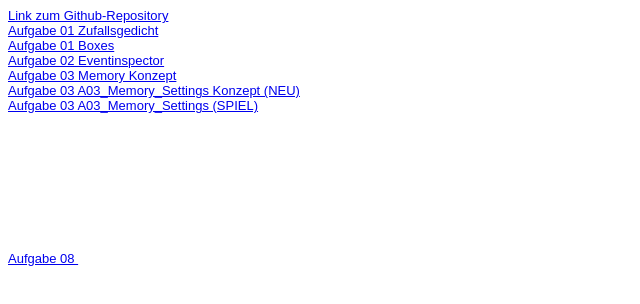
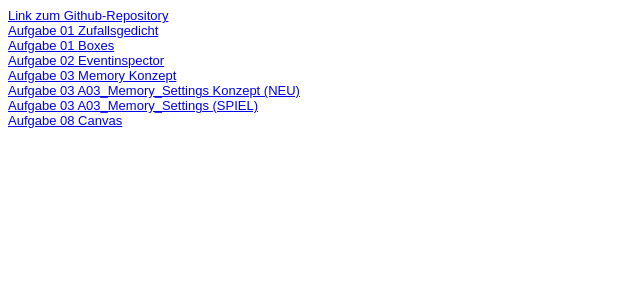
Before and after one commit to TimNees/EIA2-WS2021, a plain HTML site: page Steckbrief/steckbrief.htm in a window 1280 px wide. Shown: the whole page, without its empty margins (0-640 px from the left). Drawn offline with Linux system fonts and the light colour scheme.

Commit message:
Update steckbrief.htm

```diff
--- a/Steckbrief/steckbrief.htm
+++ b/Steckbrief/steckbrief.htm
@@ -19,6 +19,6 @@
 	<a href="https://timnees.github.io/EIA2-WS2021/A03_Memory/Konzept_Memory.pdf" target="_blank">Aufgabe 03 Memory Konzept </a> <br>
 	<a href="https://timnees.github.io/EIA2-WS2021/A03_Memory_Settings/Konzeption_L03.pdf" target="_blank">Aufgabe 03 A03_Memory_Settings Konzept (NEU) </a> <br>
 	<a href="https://timnees.github.io/EIA2-WS2021/A03_Memory_Settings/memory.html" target="_blank">Aufgabe 03 A03_Memory_Settings (SPIEL) </a> <br>
-	<a href="https://timnees.github.io/EIA2-WS2021/A08_Canvas/canvas.html" target="_blank">Aufgabe 08 <Canvas></Canvas></a> <br>
+	<a href="https://timnees.github.io/EIA2-WS2021/A08_Canvas/canvas.html" target="_blank">Aufgabe 08 Canvas </a> <br>
 </body>
 </html>
```
